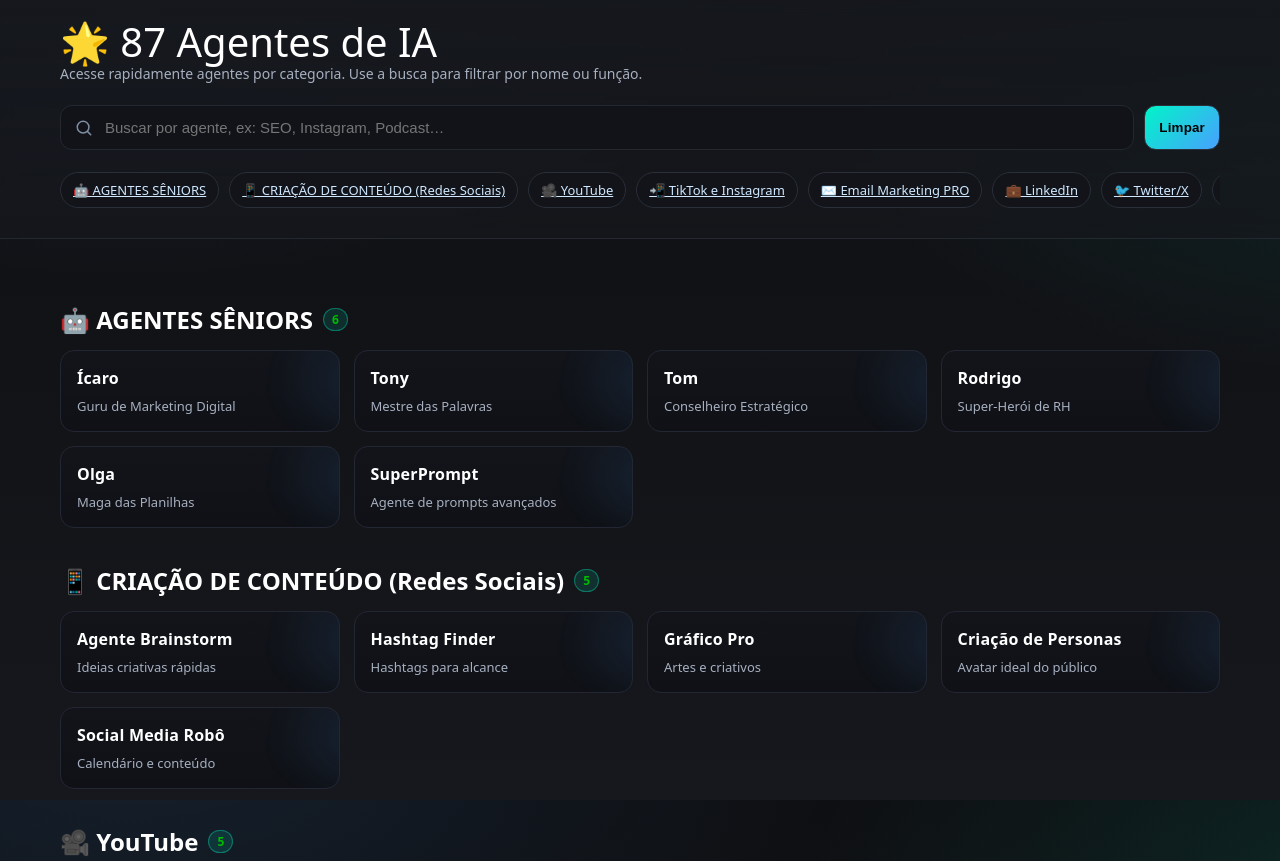
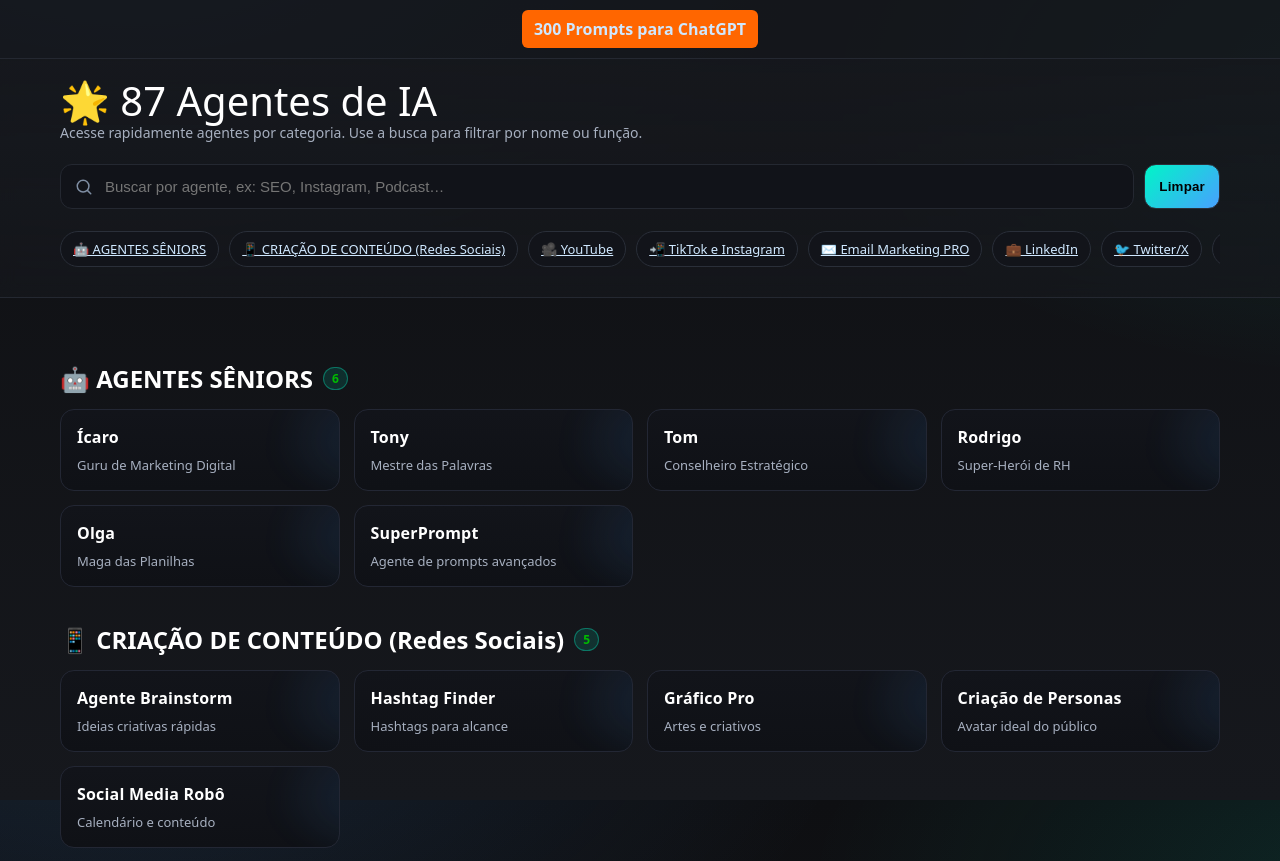
Before and after one commit to rass35/87-agentes-de-ia, a plain HTML site: page index.html in a window 1280 px wide. Shown: the top 861 px of the page. Drawn offline with Linux system fonts and the light colour scheme.

Commit message:
Update index.html

```diff
--- a/index.html
+++ b/index.html
@@ -53,12 +53,10 @@
     .categories-nav { display: flex; gap: 10px; overflow: auto; padding: 10px 0; }
     .chip { white-space: nowrap; border: 1px solid #2a2f39; color: #cfe8ff; background:#12141a; padding:8px 12px; border-radius:999px; cursor:pointer; font-size: 13px; }
     .chip:hover { border-color: #39506b; }
-
     main { max-width: 1200px; margin: 0 auto; padding: 28px 20px 60px; }
     section.category { margin-top: 36px; }
     h2.cat-title { font-size: clamp(18px, 2.6vw, 24px); display:flex; align-items:center; gap:10px; margin: 0 0 14px; }
     h2.cat-title span.badge { font-size:12px; color:#0b0; background:rgba(0,245,200,.12); border:1px solid rgba(0,245,200,.35); padding:2px 8px; border-radius:999px }
-
     .grid {
       display: grid; gap: 14px;
       grid-template-columns: repeat( auto-fit, minmax(240px, 1fr) );
@@ -78,12 +76,68 @@
                   radial-gradient(80px 80px at 40% 60%, rgba(72,160,255,.18), transparent);
       transform: rotate(25deg); filter: blur(16px); opacity:.6; pointer-events: none;
     }
-
     footer { max-width: 1200px; margin: 0 auto; padding: 40px 20px 80px; color: var(--muted); font-size: 13px; text-align: center; }
     .back-top { position: fixed; right: 16px; bottom: 16px; padding: 12px 14px; border-radius: 999px; border:1px solid #2a2f39; background:#12141a; color:#dff; cursor:pointer; display:none }
+
+    /* Estilo do menu superior */
+    .menu {
+      display: flex;
+      justify-content: center;
+      gap: 20px;
+      padding: 10px 0;
+      background: rgba(22, 24, 29, 0.8);
+      border-bottom: 1px solid #242831;
+    }
+    .menu ul {
+      display: flex;
+      list-style: none;
+      margin: 0;
+      padding: 0;
+      gap: 15px;
+    }
+    .menu li {
+      margin: 0;
+    }
+    .menu a {
+      color: #cfe8ff;
+      text-decoration: none;
+      padding: 8px 12px;
+      border-radius: 6px;
+      transition: background-color 0.3s ease;
+    }
+    .menu a:hover {
+      background-color: rgba(72, 160, 255, 0.2);
+    }
+    .menu-button {
+      background-color: #ff6600;
+      color: white;
+      padding: 8px 14px;
+      border-radius: 6px;
+      font-weight: bold;
+      text-decoration: none;
+      transition: background-color 0.3s ease;
+    }
+    .menu-button:hover {
+      background-color: #e65c00;
+    }
   </style>
 </head>
 <body>
+  <!-- Menu Superior -->
+  <nav class="menu">
+    <ul>
+
+        <a href="https://docs.google.com/document/d/16ffyckTjG1tCNsE05mO3HvxgU0peJCQpOFrWVPEd4Bo/edit?tab=t.0"
+           target="_blank"
+           rel="noopener noreferrer"
+           class="menu-button">
+          300 Prompts para ChatGPT
+        </a>
+      </li>
+    </ul>
+  </nav>
+
+  <!-- Conteúdo Principal -->
   <header>
     <div class="wrap">
       <div class="hero">
```
